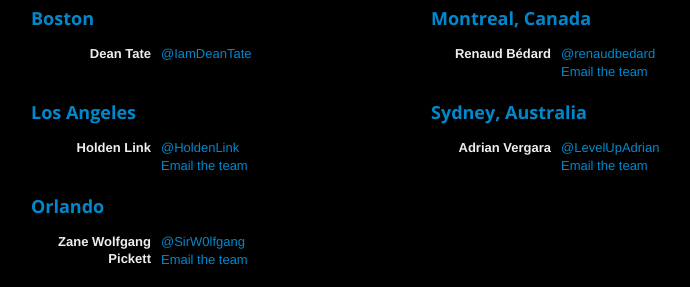
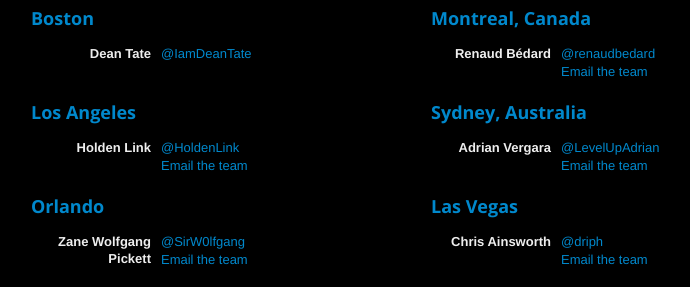
Before and after one commit to tabacco/molydeux, a PHP site: page / in a window 1280 px wide. Shown: the part 1106-1393 px from the top of the page, without its empty margins (219-909 px from the left). Run offline with PHP 8.4, Linux system fonts and the light colour scheme.

Commit message:
Adding Vegas to the roster

```diff
--- a/index.php
+++ b/index.php
@@ -157,7 +157,13 @@
         <dd><a href="mailto:molyjamorlando@gmail.com">Email the team</a></dd>
         </dl>
       </div>
-      <div class="span4">
+      <div class="span4" id="vegas">
+		<h3><a href="https://www.facebook.com/events/355679211137575/">Las Vegas</a></h3>
+        <dl class="dl-horizontal">
+          <dt>Chris Ainsworth</dt>
+        <dd><a href="https://twitter.com/driph">@driph</a></dd>
+        <dd><a href="mailto:molyjamlv@gmail.com">Email the team</a></dd>
+        </dl>
       </div>
     </div>
   </div>
```
